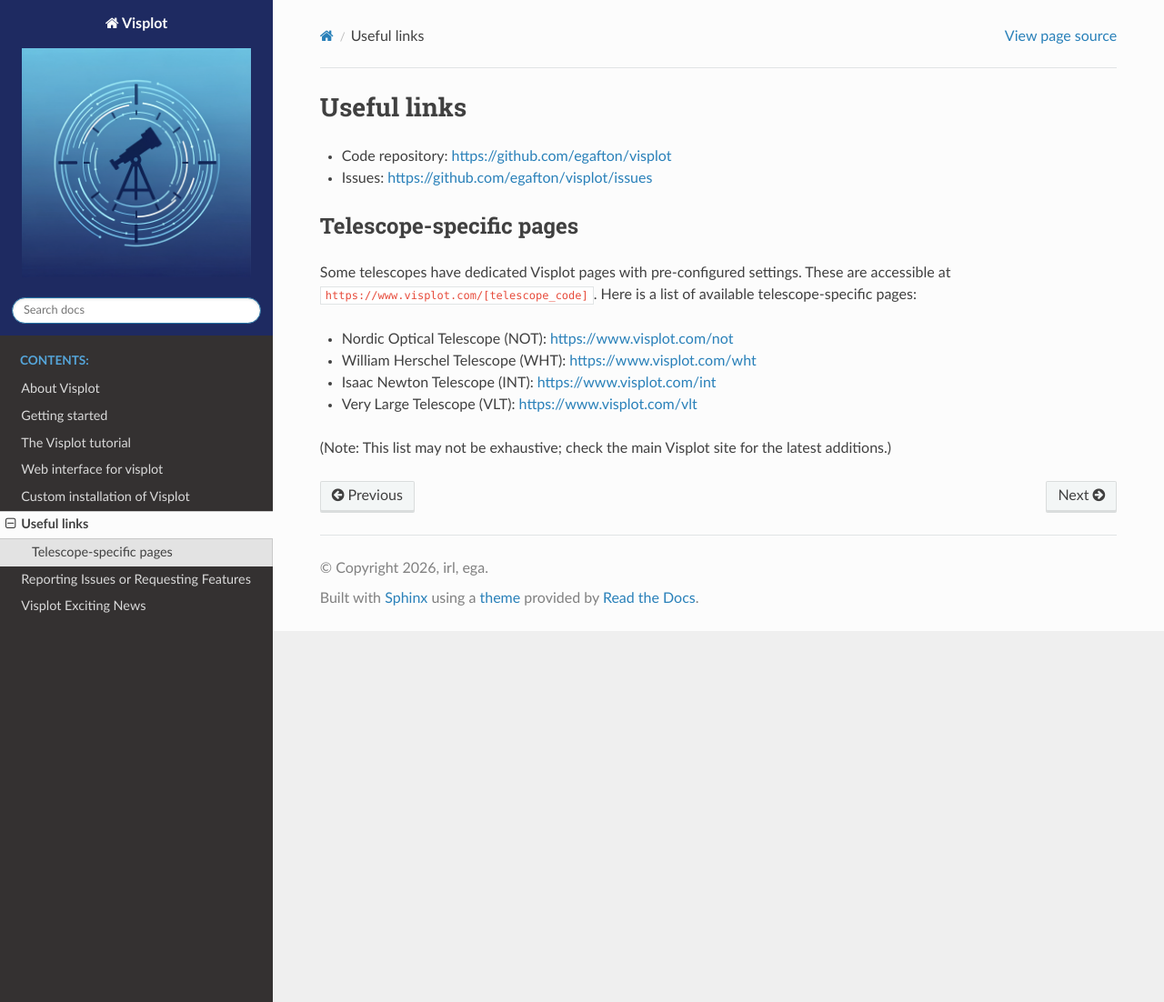
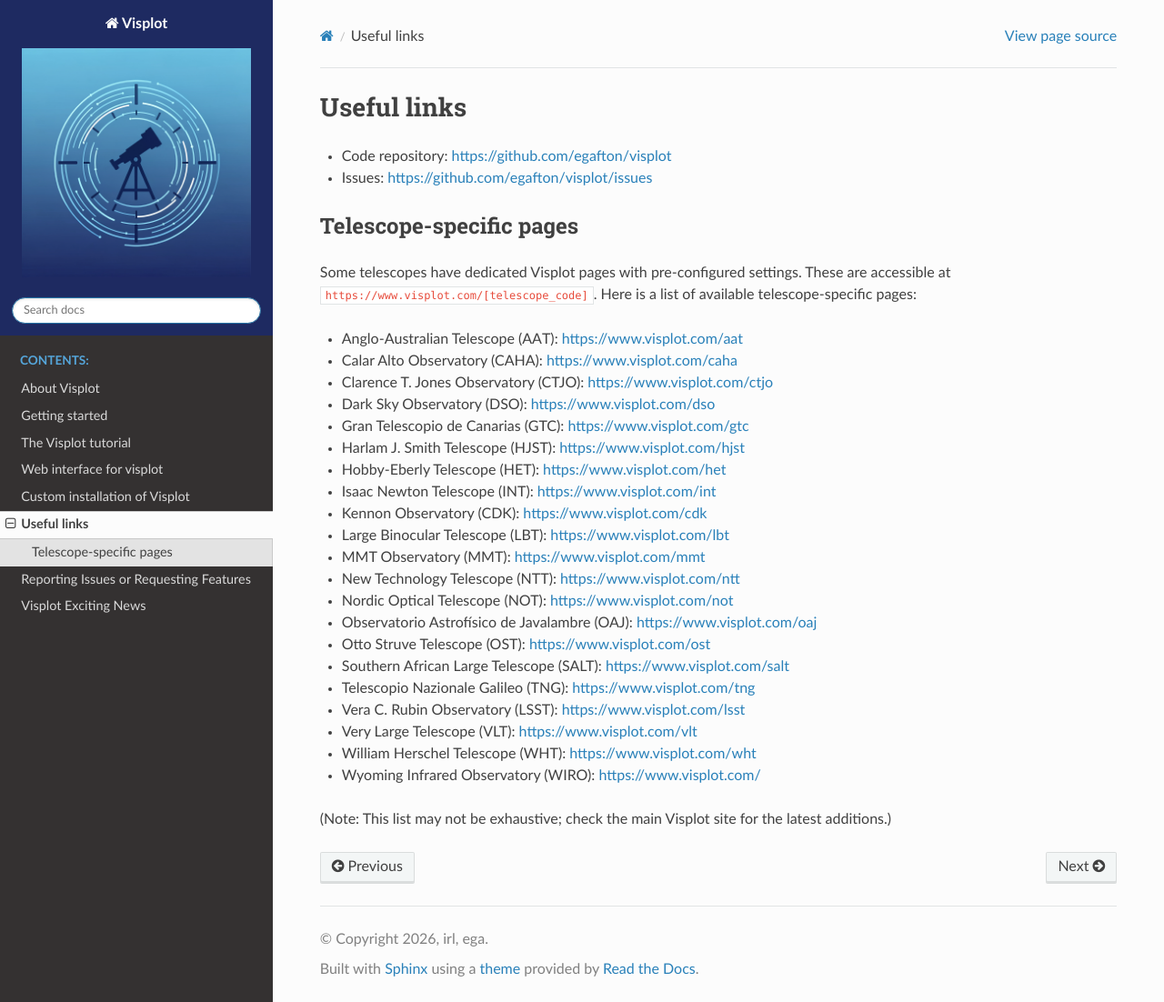
Before and after one commit to egafton/visplot, a Sphinx documentation site: the page built from docs/links.rst, in a window 1280 px wide and 1102 px high. Shown: the whole window at 91% size. Built offline with Sphinx 7.4.7 and the Read the Docs theme 3.1.0, drawn with Linux system fonts in a browser that asks for light colours; pages that are not in the unit, such as notebooks, are missing from menus.

Commit message:
adding more telescopes with links

```diff
--- a/docs/links.rst
+++ b/docs/links.rst
@@ -13,9 +13,28 @@ Telescope-specific pages
 
 Some telescopes have dedicated Visplot pages with pre-configured settings. These are accessible at ``https://www.visplot.com/[telescope_code]``. Here is a list of available telescope-specific pages:
 
+
+- Anglo-Australian Telescope (AAT): https://www.visplot.com/aat
+- Calar Alto Observatory (CAHA): https://www.visplot.com/caha
+- Clarence T. Jones Observatory (CTJO): https://www.visplot.com/ctjo
+- Dark Sky Observatory (DSO): https://www.visplot.com/dso
+- Gran Telescopio de Canarias (GTC): https://www.visplot.com/gtc
+- Harlam J. Smith Telescope (HJST): https://www.visplot.com/hjst
+- Hobby-Eberly Telescope (HET): https://www.visplot.com/het
+- Isaac Newton Telescope (INT): https://www.visplot.com/int
+- Kennon Observatory (CDK): https://www.visplot.com/cdk
+- Large Binocular Telescope (LBT): https://www.visplot.com/lbt
+- MMT Observatory (MMT): https://www.visplot.com/mmt
+- New Technology Telescope (NTT): https://www.visplot.com/ntt
 - Nordic Optical Telescope (NOT): https://www.visplot.com/not
+- Observatorio Astrofísico de Javalambre (OAJ): https://www.visplot.com/oaj
+- Otto Struve Telescope (OST): https://www.visplot.com/ost
+- Southern African Large Telescope (SALT): https://www.visplot.com/salt
+- Telescopio Nazionale Galileo (TNG): https://www.visplot.com/tng
+- Vera C. Rubin Observatory (LSST): https://www.visplot.com/lsst
+- Very Large Telescope (VLT): https://www.visplot.com/vlt
 - William Herschel Telescope (WHT): https://www.visplot.com/wht
-- Isaac Newton Telescope (INT): https://www.visplot.com/int
-- Very Large Telescope (VLT): https://www.visplot.com/vlt
+- Wyoming Infrared Observatory (WIRO): https://www.visplot.com/
+
 
 (Note: This list may not be exhaustive; check the main Visplot site for the latest additions.)
```
